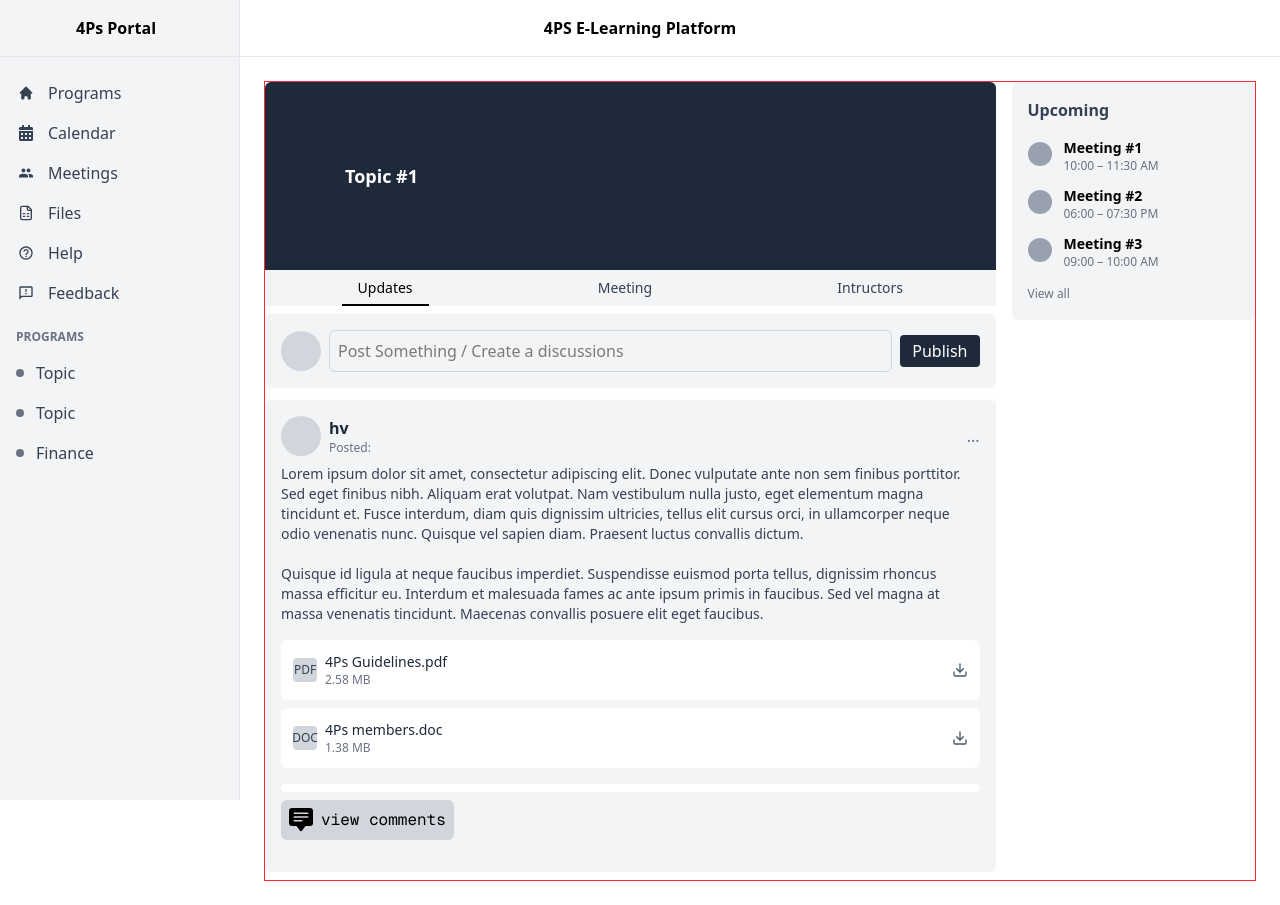
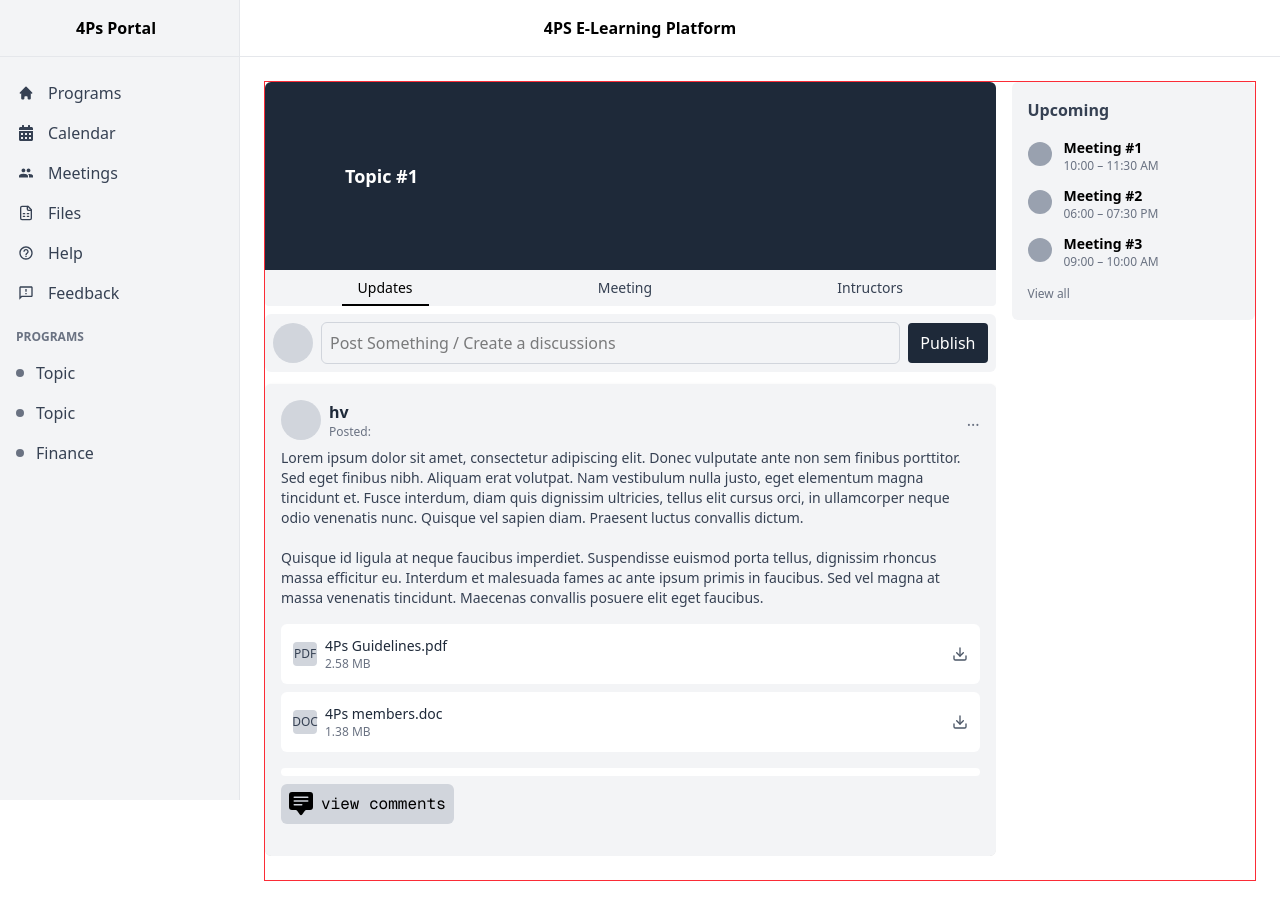
Before and after one commit to Dodong2/Elearn_UI, a Next.js app: page /beneficiary/topics in a window 1280 px wide. Built offline with nearby package versions, Linux system fonts and the light colour scheme.

Commit message:
fourth commit

```diff
--- a/src/app/beneficiary/topics/page.tsx
+++ b/src/app/beneficiary/topics/page.tsx
@@ -41,15 +41,15 @@ export default function TopicLayout() {
       <Navbar />
 
       {/* Post input area */}
-      <div className="p-4 bg-gray-100 mt-2 rounded-md">
-        <div className="flex items-center gap-2">
+      <div className="p-2 bg-gray-100 mt-2 rounded-md">
+        <div className="grid grid-cols-[auto_1fr_auto] items-center gap-2 w-full">
           <div className="w-10 h-10 rounded-full bg-gray-300"></div>
           <input
             type="text"
             placeholder="Post Something / Create a discussions"
-            className="flex-1 p-2 rounded-md border border-gray-300 focus:outline-none focus:ring-2 focus:ring-gray-500"
+            className="w-full p-2 rounded-md border border-gray-300 focus:outline-none focus:ring-2 focus:ring-gray-500 text-sm sm:text-base"
           />
-          <button className="text-xm cursor-pointer bg-gray-800 text-white px-3 py-1 rounded active:scale-95 transition-transform">
+          <button className="bg-gray-800 text-white px-3 py-2 rounded text-sm sm:text-base whitespace-nowrap">
             Publish
           </button>
         </div>
```
